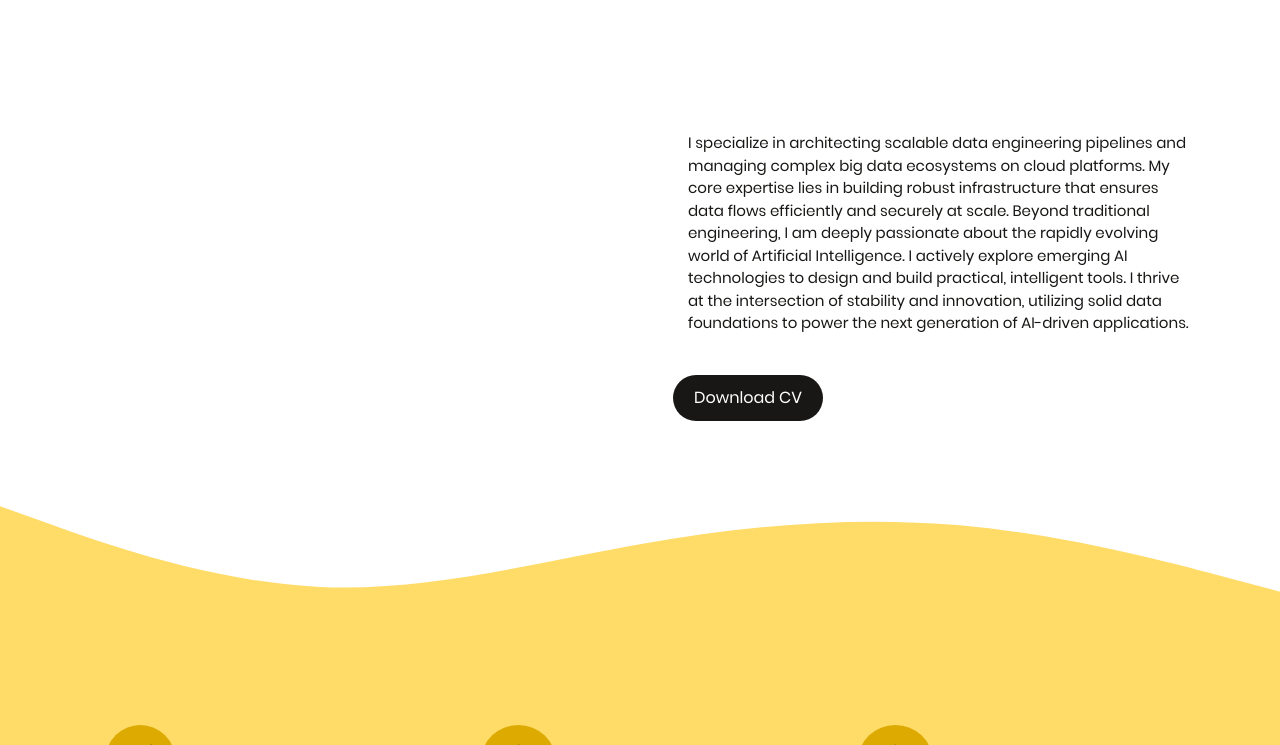
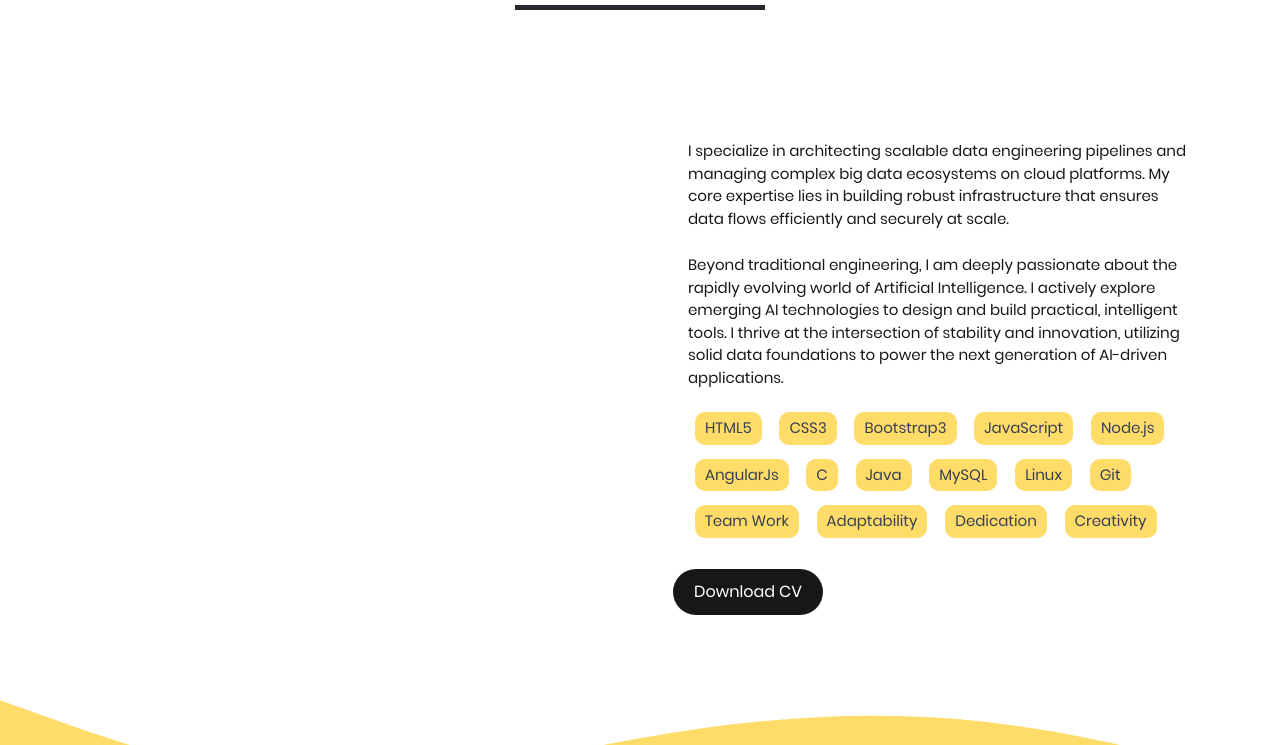
Before and after one commit to menkudle/menkudle.github.io, a website: page new-site/index.html in a window 1280 px wide. Shown: the part 722-1467 px from the top of the page. Drawn offline with Linux system fonts and the light colour scheme; a script that the page names is missing; a web font is replaced by a local one.

Commit message:
added skill section

```diff
--- a/new-site/css/main.css
+++ b/new-site/css/main.css
@@ -403,7 +403,7 @@ Filename      : main.css
 
     .infoabout__wrap .infoabout__title {
         color: #181715;
-        letter-spacing: 1px;
+        letter-spacing: 2px;
         font-weight: 700;
     }
     /*
@@ -597,5 +597,35 @@ Filename      : main.css
     }
 
     .section__header h1{
+        color: #262a30;;
         font-weight: 900;
     }
+
+    hr.star-primary-2 {
+        padding: 0;
+        border: none;
+        border-top: solid 5px #262a30;
+        text-align: center;
+        max-width: 250px;
+        margin: 25px auto 30px
+    }
+
+    #skills ul {
+        display: block;
+        margin: 0 auto;
+        padding: 0;
+        max-width: 800px
+    }
+
+    #skills li {
+        display: inline-block;
+        margin: 7px;
+        padding: 5px 10px;
+        color: #374054;
+        background: #FFDB67;
+        list-style: none;
+        cursor: default;
+        font-size: 1em;
+        font-weight: 400;
+        border-radius: 10px;
+    }
--- a/new-site/index.html
+++ b/new-site/index.html
@@ -112,8 +112,9 @@
         <div id="aboutsection" class="sectionblock">
             <div class="container">
                <div class="row">
-                   <div class="section__header col-lg-12">
-                        <h1 class="text-center">About Me</h1>
+                   <div class="section__header col-lg-12 text-center">
+                        <h1>About Me</h1>
+                       <hr class="star-primary-2">
                    </div>
                </div>
 
@@ -129,9 +130,32 @@
                     </div>
                     <div class="col-lg-6 pl-lg-5 text-center text-lg-left">
                         <div class="infoabout mt-lg-5 pt-lg-5">
-                            <p class="infoabout__title pt-lg-5">
-                                I specialize in architecting scalable data engineering pipelines and managing complex big data ecosystems on cloud platforms. My core expertise lies in building robust infrastructure that ensures data flows efficiently and securely at scale. Beyond traditional engineering, I am deeply passionate about the rapidly evolving world of Artificial Intelligence. I actively explore emerging AI technologies to design and build practical, intelligent tools. I thrive at the intersection of stability and innovation, utilizing solid data foundations to power the next generation of AI-driven applications.
+                            <p class="infoabout__title pt-lg-1">
+                                I specialize in architecting scalable data engineering pipelines and managing complex big data ecosystems on cloud platforms. My core expertise lies in building robust infrastructure that ensures data flows efficiently and securely at scale.
                             </p>
+                            <p class="infoabout__title pt-lg-2">
+                                Beyond traditional engineering, I am deeply passionate about the rapidly evolving world of Artificial Intelligence. I actively explore emerging AI technologies to design and build practical, intelligent tools. I thrive at the intersection of stability and innovation, utilizing solid data foundations to power the next generation of AI-driven applications.
+                            </p>
+                            <div id="skills">
+                                <ul>
+                                    <li>HTML5</li>
+                                    <li>CSS3</li>
+                                    <li>Bootstrap3</li>
+                                    <li>JavaScript</li>
+                                    <li>Node.js</li>
+                                    <li>AngularJs</li>
+                                    <li>C</li>
+                                    <li>Java</li>
+                                    <li>MySQL</li>
+                                    <li>Linux</li>
+                                    <li>Git</li>
+                                    <li>Team Work</li>
+                                    <li>Adaptability</li>
+                                    <li>Dedication</li>
+                                    <li>Creativity</li>
+
+                                </ul>
+                            </div>
                             <div class="row  text-center text-lg-left">
                                 <a href="#" class="btn linkbtn aboutlink mt-4">
                                     Download CV
```
